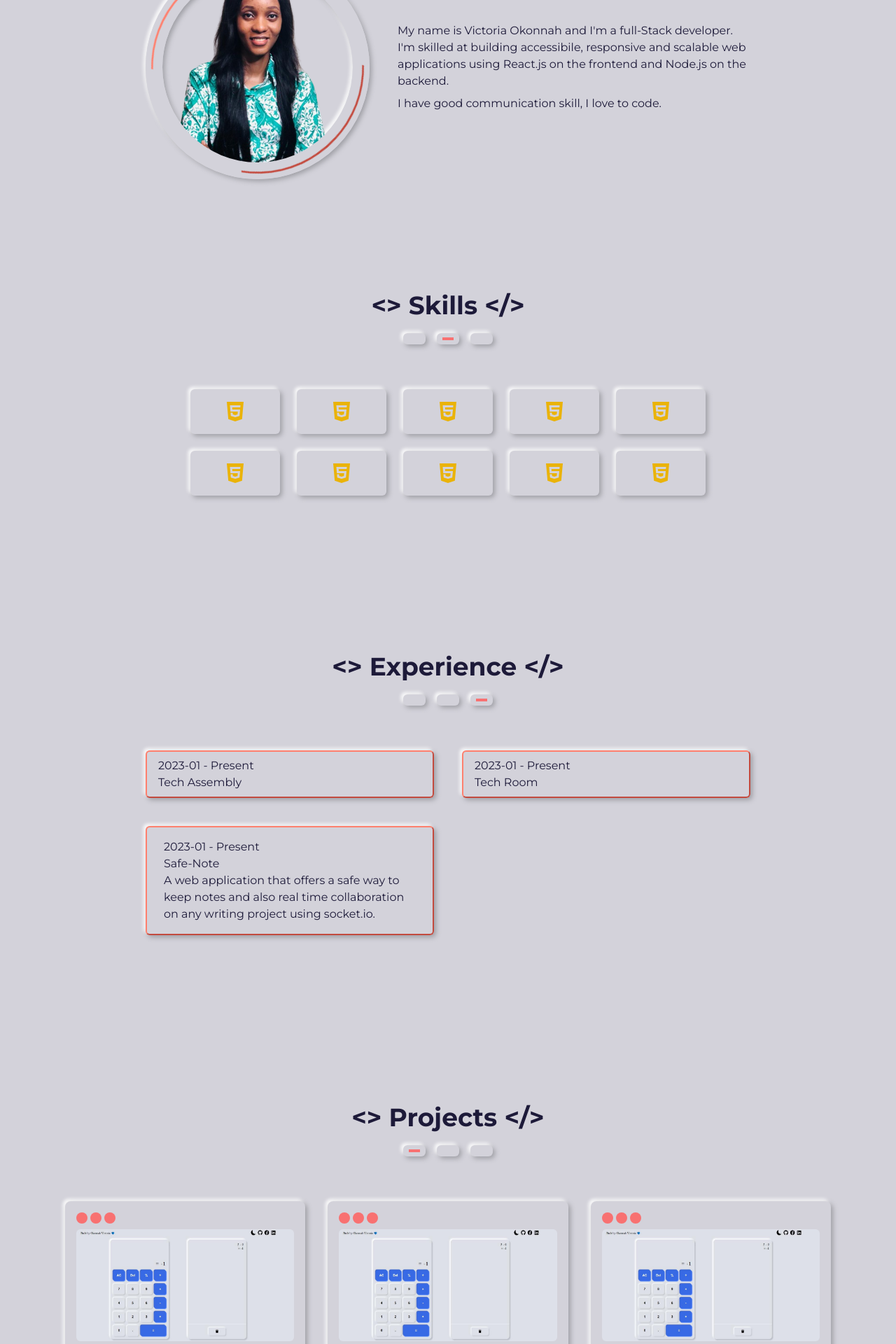
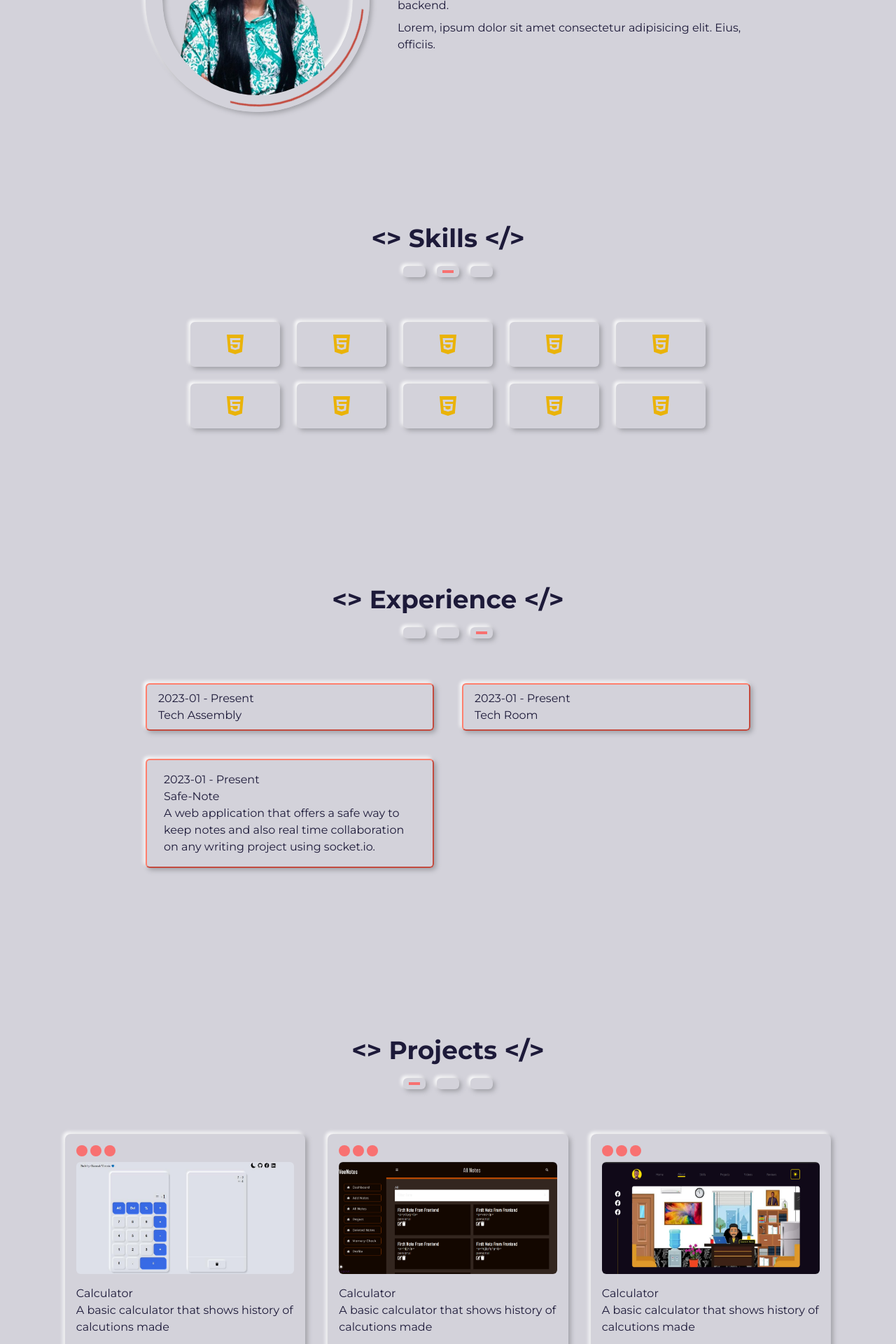
Before and after one commit to Vhickyy/my_portfolio, a Next.js app: page / in a window 1280 px wide. Shown: the part 880-2800 px from the top of the page at 70% size. Built offline with nearby package versions, Linux system fonts and the light colour scheme.

Commit message:
added to projects

```diff
--- a/src/components/About.tsx
+++ b/src/components/About.tsx
@@ -37,7 +37,8 @@ const About = () => {
                 </motion.aside>
                 <motion.aside className='grid gap-2'>
                     <p>My name is Victoria Okonnah and I'm a full-Stack developer. I'm skilled at building accessibile, responsive and scalable web applications using React.js on the frontend and Node.js on the backend. </p>
-                    <p>I have good communication skill, I love to code.</p>
+                    <p>Lorem, ipsum dolor sit amet consectetur adipisicing elit. Eius, officiis.</p>
+                    {/* <p>I have good communication skill, I love to code.</p> */}
                     {/* <div className='flex flex-wrap gap-4 mt-2'>
                     {skills.map((skill,index)=>{
                         return (
--- a/src/components/Hero.tsx
+++ b/src/components/Hero.tsx
@@ -11,13 +11,14 @@ const Hero = () => {
         <div className='absolute top-0 left-0 h-[10rem] w-[40%]  z-[-3] blur-[10rem] rounded-full opacity-50' style={{backgroundColor: colors[color].gradient}}></div>
         <h1 className='text-center'>Hello 👋</h1>
         <div className='tracking-normal w-[70%] max-w-[31rem] mx-auto'>
-            <p>{`try {`}</p>
+            <p>Lorem ipsum dolor sit, amet consectetur adipisicing elit. Obcaecati reprehenderit nisi nobis molestiae doloribus aut aperiam, dignissimos, illo sit veritatis vero quidem dolor doloremque optio! Est quo architecto excepturi maxime.</p>
+            {/* <p>{`try {`}</p>
             <p className='pl-6'>console.log("I write code")</p>
             <p>{`} catch() {`}</p>
             <p className='pl-6'>console.log("I debug")</p>
             <p>{`} finally {`}</p>
             <p className='pl-6'>console.log("I build responsive and scalable web application")</p>
-            <p>{`}`}</p>
+            <p>{`}`}</p> */}
         </div>
         {/* <p className='w-full max-w-[35rem] mx-auto'>I write code, fix bugs</p> */}
         <div className='flex justify-center items-center gap-4'>
--- a/src/components/Project.tsx
+++ b/src/components/Project.tsx
@@ -1,10 +1,8 @@
 "use client"
 import React from 'react'
 import Image from 'next/image';
-import Work from "@/images/remix.png"
-import Calculator from "@/images/calculator.jpeg"
 import { usePortfolioContext } from '@/context/PortfolioContext';
-import { colors } from '@/data/data';
+import { colors, projects } from '@/data/data';
 const Project = () => {
     const {color} = usePortfolioContext()
     const borderStyle = {borderTop: `2px solid ${colors[color].gradient}`, borderLeft: `2px solid ${colors[color].gradient}`, borderBottom:`2px solid ${colors[color].color}`,borderRight:`2px solid ${colors[color].color}` }
@@ -21,7 +19,7 @@ const Project = () => {
                 </div>
             </section>
             <div className='grid gap-6 lg:gap-8 pt-[4rem] pb-[10rem] sm:grid-cols-2 xl:grid-cols-3' >
-                {[1,2,3].map((work,index)=>{
+                {projects.map((work,index)=>{
                     return(
                         <div className='shadow py-4 px-4 rounded-lg r' key={index} style={{}}>
                             <div className='mb-2 flex gap-1'>
@@ -30,12 +28,16 @@ const Project = () => {
                                 <div className='w-4 h-4 rounded-full bg-red-400'></div>
                             </div>
                             <div className='cursor-pointer relative group'>
-                                <Image src={Calculator} alt='work' className=' w-full h-[10rem] rounded-md '/>
+                                <Image src={work.img} alt='work' className=' w-full h-[10rem] rounded-md '/>
                                 <div className='absolute bottom-0 left-0 right-0 bg-[#ffc0cb99] group-hover:top-0'></div>
                             </div>
-                            <div className='mt-4 flex gap-4'>
-                                <a href="#">Live Project</a>
-                                <a href="#">Source Code</a>
+                            <div className='mt-4'>
+                                <p>{work.title}</p>
+                                <p>{work.description}</p>
+                                <div className='mt-4 flex gap-4'>
+                                    <a href="#">Live Project</a>
+                                    <a href="#">Source Code</a>
+                                </div>
                             </div>
                         </div>)
                 })}
--- a/src/data/data.tsx
+++ b/src/data/data.tsx
@@ -1,6 +1,9 @@
 import { FaCss3, FaHome, FaHtml5, FaNodeJs } from 'react-icons/fa';
 import {IoLogoJavascript } from "react-icons/io";
 import {BiLogoTypescript } from "react-icons/bi";
+import Calculator from "@/images/calculator.jpeg"
+import Notes from "@/images/notes.png"
+import Kel from "@/images/kel.png"
 
 // colors
 export const colors = [
@@ -105,3 +108,30 @@ export const skills = [
         name: "CSS3"
     },
 ]
+
+export const projects = [
+    {
+        title:"Calculator",
+        description: "A basic calculator that shows history of calcutions made",
+        techstack: "React Typescript",
+        img: Calculator
+    },
+    {
+        title:"Calculator",
+        description: "A basic calculator that shows history of calcutions made",
+        techstack: "React Typescript",
+        img: Notes
+    },
+    {
+        title:"Calculator",
+        description: "A basic calculator that shows history of calcutions made",
+        techstack: "React Typescript",
+        img: Kel
+    },
+    {
+        title:"Calculator",
+        description: "A basic calculator that shows history of calcutions made",
+        techstack: "React Typescript",
+        img: Calculator
+    },
+]
```
Also changed, not shown: src/images/kel.png (added), src/images/notes.png (added).
